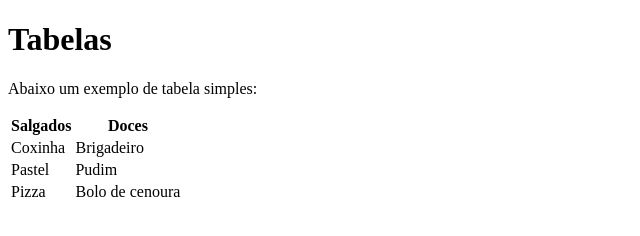
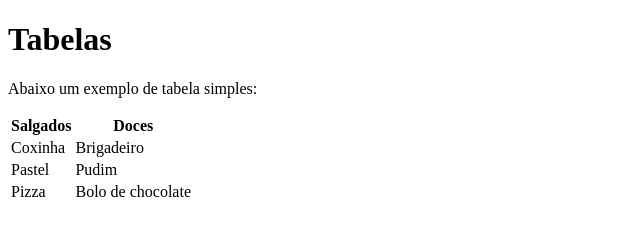
Before and after one commit to Felipe-FrancaST/aula-tabela, a plain HTML site: page index.html in a window 1280 px wide. Shown: the full height of the page, 0-640 px from the left. Drawn offline with Linux system fonts and the light colour scheme.

Commit message:
trocado de bolo de cenoura para chocolate

```diff
--- a/index.html
+++ b/index.html
@@ -25,7 +25,7 @@
       </tr>
       <tr>
         <td>Pizza</td>
-        <td>Bolo de cenoura</td>
+        <td>Bolo de chocolate</td>
       </tr>
     </table>
   </body>
```
